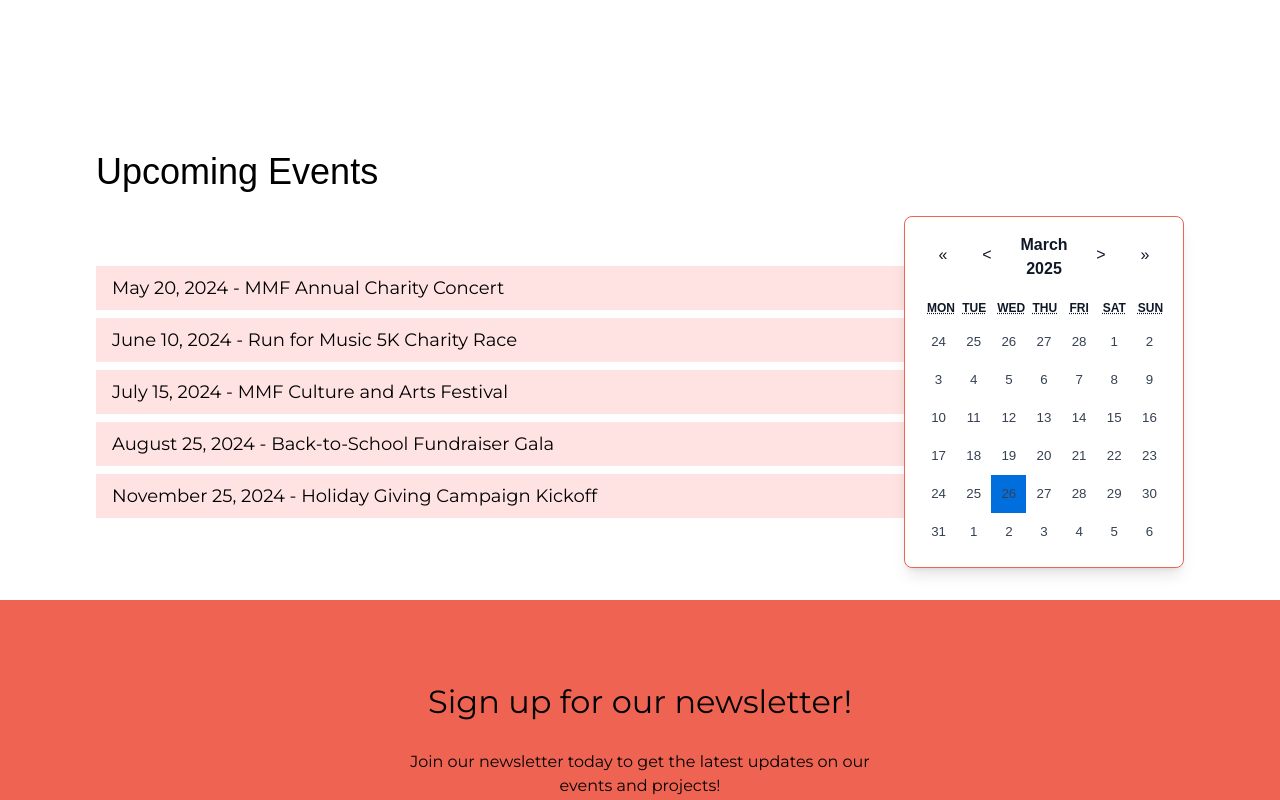
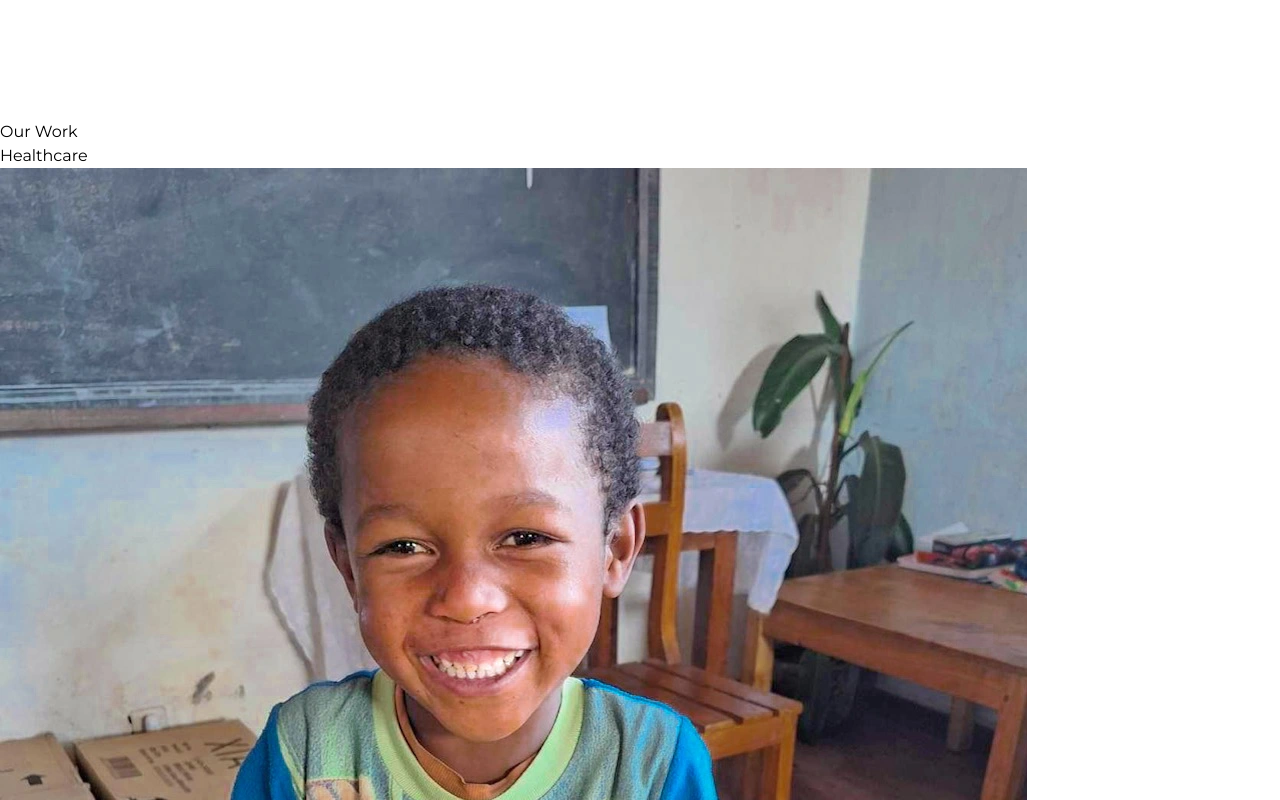
Before and after one commit to NoroffFEU/musikkforandrerliv.no, a React (Vite) app: page /work in a window 1280 px wide. Shown: the part 680-1480 px from the top of the page. Built offline with nearby package versions, Linux system fonts and the light colour scheme; a web font is replaced by a local one.

Commit message:
build component for the category section, add data from json file, add component to page

```diff
--- /dev/null
+++ b/src/components/ourWorkPage/categorySection.jsx
@@ -0,0 +1,27 @@
+import { useEffect, useState } from 'react';
+
+import ourWorkData from '../../data/our-work-page.json';
+
+const CategorySection = () => {
+  const [sections, setSections] = useState([]);
+
+  useEffect(() => {
+    setSections(ourWorkData.sections);
+  }, []);
+
+  return (
+    <section>
+      <h1>{ourWorkData.pageName}</h1>{' '}
+      {/* Tip: Add "sr-only" if not needed visually, keep for SEO purposes */}
+      {sections.map((section) => (
+        <div key={section.id}>
+          <h2>{section.title}</h2>
+          <img src={section.image} alt={section.imageAlt} />
+          <p>{section.content}</p>
+        </div>
+      ))}
+    </section>
+  );
+};
+
+export default CategorySection;
--- a/src/pages/OurWork.jsx
+++ b/src/pages/OurWork.jsx
@@ -2,6 +2,7 @@ import { Suspense } from 'react';
 
 import ErrorBoundary from '../components/ErrorBoundary';
 import CalenderSection from '../components/homePage/calenderSection';
+import CategorySection from '../components/ourWorkPage/categorySection';
 
 function OurWork() {
   return (
@@ -9,6 +10,9 @@ function OurWork() {
       <div className="h-screen w-full flex justify-center items-center flex-col">
         <h1 className="text-2xl font-extrabold">Our Work</h1>
         <p>Learn about our work exploring the impact of music on lives.</p>
+      </div>
+      <div>
+        <CategorySection />
       </div>
       <Suspense fallback={<div>Loading...</div>}>
         <CalenderSection />
```
